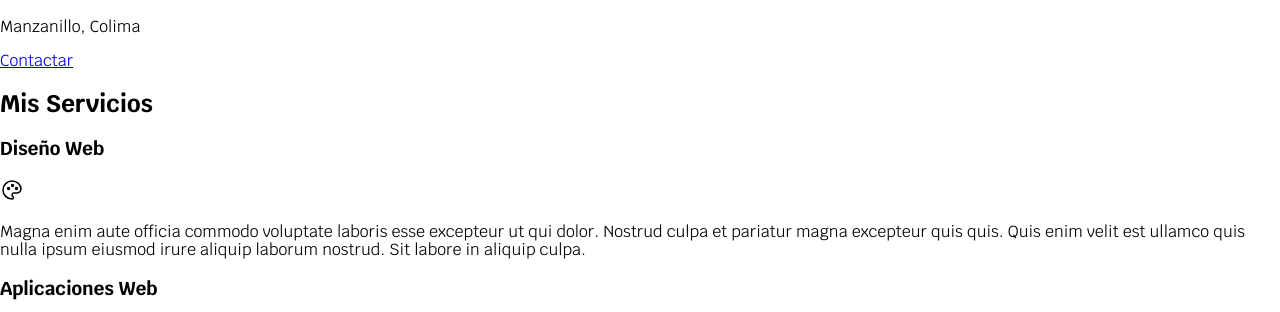
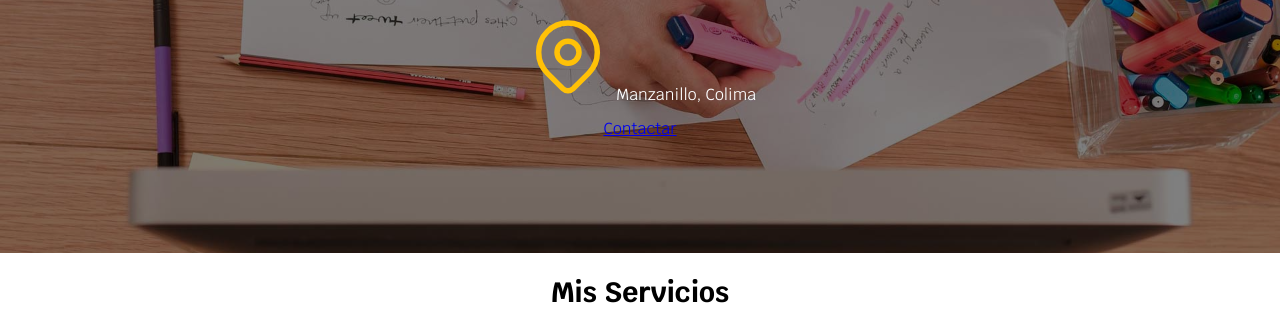
Before and after one commit to AlkaDev1/FreeLancer, a plain HTML site: page index.html in a window 1280 px wide. Shown: the part 335-647 px from the top of the page. Drawn offline with Linux system fonts and the light colour scheme.

Commit message:
Se agrego la imagen al index y se añadieron estilos a los textos de la imagen

```diff
--- a/css/styles.css
+++ b/css/styles.css
@@ -9,6 +9,11 @@
 
 html {
     font-size: 62.5%;
+      box-sizing: border-box;
+}
+
+*, *:before, *:after {
+  box-sizing: inherit;
 }
 
 body {
@@ -16,9 +21,20 @@ body {
     font-family: "Krub", sans-serif;
 }
 
-.titulo {
+h1 {
+    font-size: 3.8rem;
+}
+
+h2 {
+    font-size: 2.8rem;
+}
+
+h3 {
+    font-size: 1.8rem;
+}
+
+h1,h2,h3 {
     text-align: center;
-    font-size: 3.8rem;
 }
 
 .titulo span {
@@ -61,9 +77,33 @@ body {
     color: var(--oscuro);
 }
 
-@media (min-width: 768px) {
-    h1 {
+.hero {
+    background-image: url("../img/hero.jpg");
+    background-repeat: no-repeat;
+    background-size: cover;
+    height: 450px;
+    position: relative;
+}
 
-    }
+.contenido-hero {
+    position: absolute;
+    background-color: rgba(0,0,0, 0.6); /*Anterior */
+    background-color: rgb(0 0 0 / 50%);
+    width: 100%;
+    height: 100%;
 
+    display: flex;
+    flex-direction: column;
+    align-items: center;
+    justify-content: center;
 }
+
+.contenido-hero h2,
+.contenido-hero p {
+    color: var(--blanco);
+}
+
+.ubicacion {
+    display: flex;
+    align-items: flex-end;
+}
--- a/index.html
+++ b/index.html
@@ -24,15 +24,18 @@
         </nav>
     </div>
 
-    <section>
-        <h2 class="titulo">Diseño y Desarrollo Web <span>Freelancer</span></h2>
-        <svg xmlns="http://www.w3.org/2000/svg" width="88" height="88" viewBox="0 0 24 24" fill="none" stroke="#FFC107" stroke-width="1.5" stroke-linecap="round" stroke-linejoin="round" class="icon icon-tabler icons-tabler-outline icon-tabler-map-pin">
-            <path stroke="none" d="M0 0h24v24H0z" fill="none"/><path d="M9 11a3 3 0 1 0 6 0a3 3 0 0 0 -6 0" />
-            <path d="M17.657 16.657l-4.243 4.243a2 2 0 0 1 -2.827 0l-4.244 -4.243a8 8 0 1 1 11.314 0z" />
-        </svg>
-        <p>Manzanillo, Colima</p>
+    <section class="hero">
+        <div class="contenido-hero">
+            <h2>Diseño y Desarrollo Web <span>Freelancer</span></h2>
+            <p>
+                <svg xmlns="http://www.w3.org/2000/svg" width="88" height="88" viewBox="0 0 24 24" fill="none" stroke="#FFC107" stroke-width="1.5" stroke-linecap="round" stroke-linejoin="round" class="icon icon-tabler icons-tabler-outline icon-tabler-map-pin">
+                    <path stroke="none" d="M0 0h24v24H0z" fill="none"/><path d="M9 11a3 3 0 1 0 6 0a3 3 0 0 0 -6 0" />
+                    <path d="M17.657 16.657l-4.243 4.243a2 2 0 0 1 -2.827 0l-4.244 -4.243a8 8 0 1 1 11.314 0z" />
+                </svg>
+                Manzanillo, Colima</p>
 
-        <a href="#">Contactar</a>
+            <a href="#">Contactar</a>
+        </div>
     </section>
 
     <main>
```
